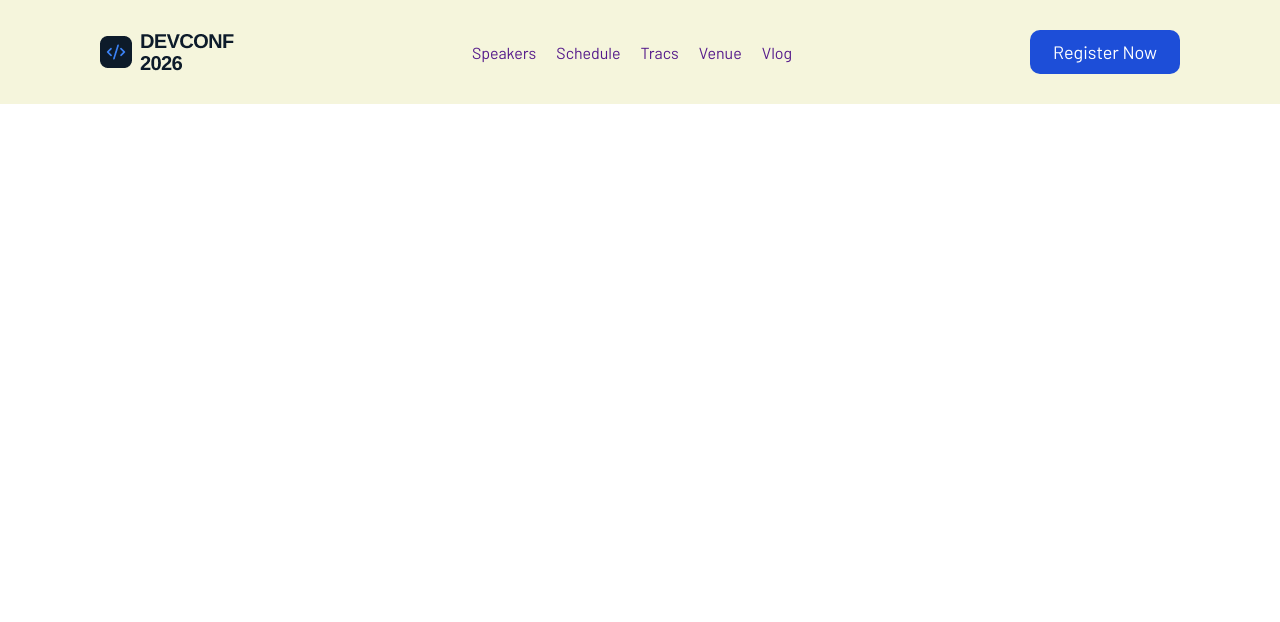
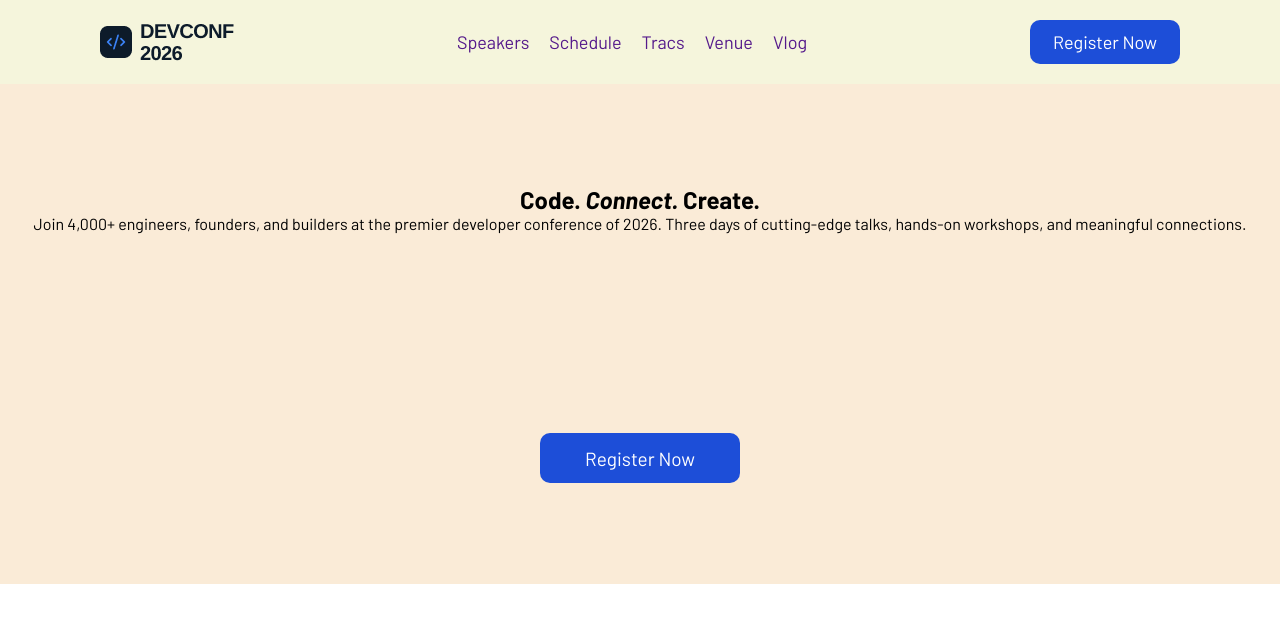
Before and after one commit to nasirullahnu/dev-conf-a01, a plain HTML site: page index.html in a window 1280 px wide. Drawn offline with Linux system fonts and the light colour scheme.

Commit message:
hero section is added without background image

```diff
--- a/index.html
+++ b/index.html
@@ -13,12 +13,17 @@
     <!-- google fonts link  -->
     <link rel="preconnect" href="https://fonts.googleapis.com">
     <link rel="preconnect" href="https://fonts.gstatic.com" crossorigin>
-    <link href="https://fonts.googleapis.com/css2?family=Barlow:ital,wght@0,100;0,200;0,300;0,400;0,500;0,600;0,700;0,800;0,900;1,100;1,200;1,300;1,400;1,500;1,600;1,700;1,800;1,900&display=swap" rel="stylesheet">
+    <link
+        href="https://fonts.googleapis.com/css2?family=Barlow:ital,wght@0,100;0,200;0,300;0,400;0,500;0,600;0,700;0,800;0,900;1,100;1,200;1,300;1,400;1,500;1,600;1,700;1,800;1,900&display=swap"
+        rel="stylesheet">
 
 
 </head>
 
 <body>
+
+
+    <!-- header and navigation bar section  -->
     <header>
         <nav>
             <div class="navigation-bar">
@@ -34,6 +39,23 @@
             </div>
         </nav>
     </header>
+    <!-- ends of header and navigation bar seciton  -->
+
+
+    <!-- hero banner section -->
+    <section class="hero-section">
+        <div>
+            <h1>Code. <em>Connect.</em> Create.</h1>
+            <p>Join 4,000+ engineers, founders, and builders at the premier developer
+                conference of 2026. Three days of cutting-edge talks, hands-on workshops,
+                and meaningful connections.
+            </p>
+        </div>
+        <div class="hero-button">
+            <button>Register Now</button>
+        </div>
+    </section>
+
 </body>
 
 </html>
--- a/style.css
+++ b/style.css
@@ -1,8 +1,12 @@
+/* universal css section  */
 *{
     margin: 0px;
     padding: 0px;
     box-sizing: border-box;
     font-family: "Barlow", sans-serif;
+}
+body a{
+    text-decoration: none;
 }
 
 
@@ -18,13 +22,12 @@
 }
 
 
-
 /* Navigation Bar Styles */
 .navigation-bar{
     display: flex;
     flex-direction: row;
     justify-content: space-between;
-    padding: 30px 100px;
+    padding: 20px 100px;
     background-color: beige;
 }
 
@@ -38,4 +41,29 @@
 
 .navigation-bar ul li a{
     text-decoration: none;
+    font-size: 18px;
 }
+
+
+.hero-section{
+    min-height: 500px;
+    background-color: antiquewhite;
+    display: flex;
+    flex-direction: column;
+    justify-content: center;
+    text-align: center;
+}
+
+.hero-button{
+    margin-top: 200px;
+}
+
+.hero-button button{
+    background-color: #1D4ED8;
+    color: white;
+    border: none;
+    border-radius: 10px;
+    width: 200px;
+    height: 50px;
+    font-size: 19px;
+}
```
